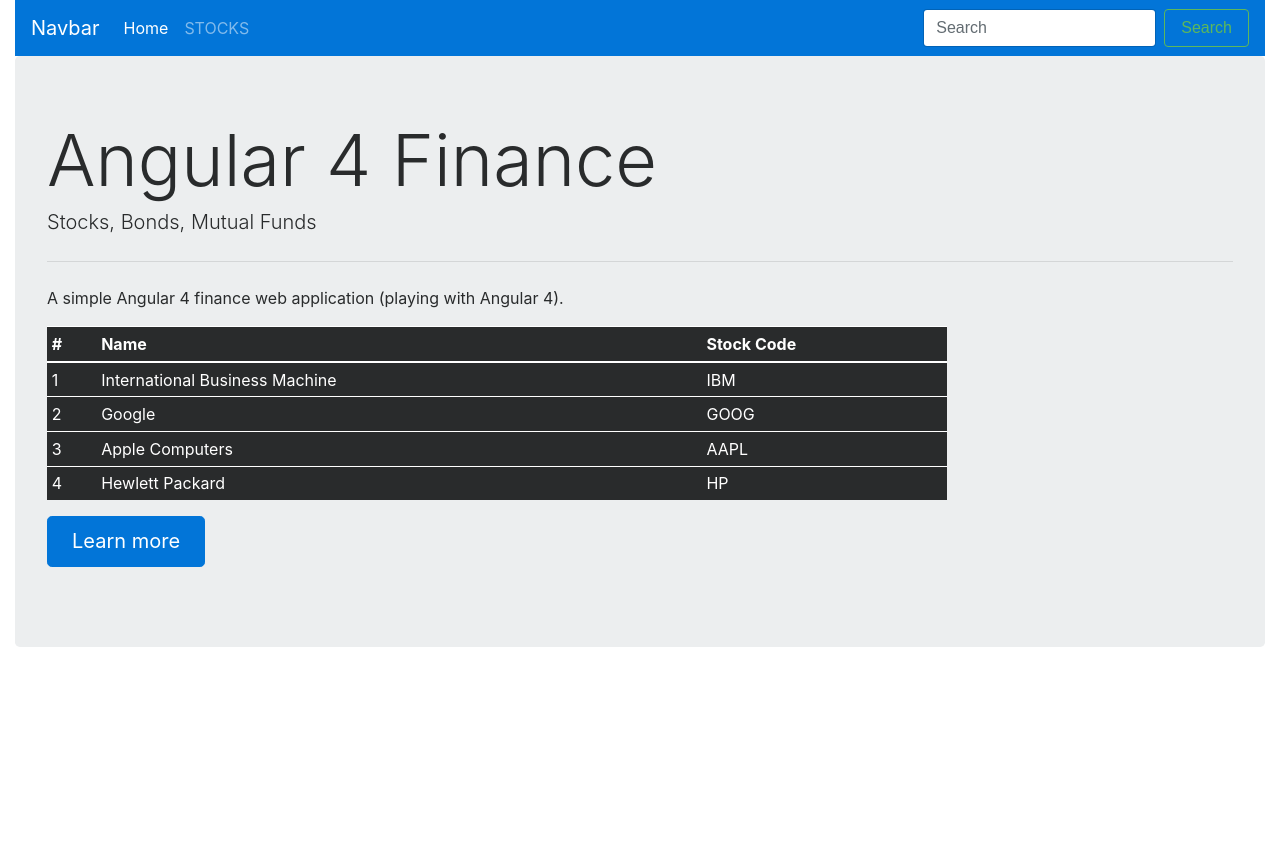
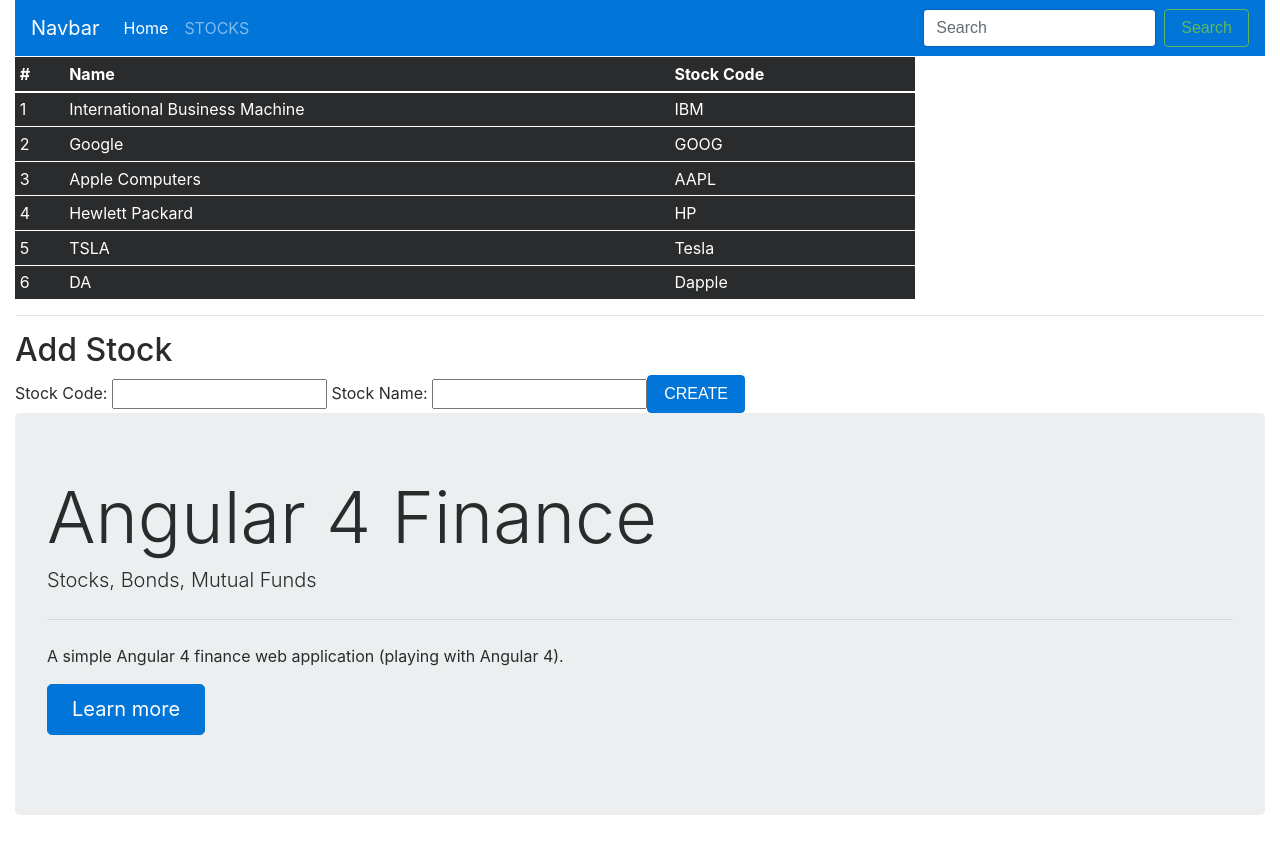
Before and after one commit to daedalus1215/PlayingAngular, an Angular app: page / in a window 1280 px wide. Before the commit the page ends 800 px from the top, so only its background shows below. Built offline with nearby package versions, Linux system fonts and the light colour scheme; data requests are answered from the project's data file.

Commit message:
Added Create functionality

```diff
--- a/json-server/db.json
+++ b/json-server/db.json
@@ -19,6 +19,16 @@
       "stockCode": "HP",
       "name": "Hewlett Packard",
       "id": 4
+    },
+    {
+      "name": "TSLA",
+      "stockCode": "Tesla",
+      "id": 5
+    },
+    {
+      "name": "DA",
+      "stockCode": "Dapple",
+      "id": 6
     }
   ]
 }
--- a/src/app/dashboard/dashboard.component.html
+++ b/src/app/dashboard/dashboard.component.html
@@ -1,8 +1,4 @@
-<div class="jumbotron">
-  <h1 class="display-3">Angular 4 Finance</h1>
-  <p class="lead">Stocks, Bonds, Mutual Funds</p>
-  <hr class="my-4">
-  <p>A simple Angular 4 finance web application (playing with Angular 4).</p>
+
 <div class="m-x-auto p-a-2" style="width: 900px">
   <table class="table table-striped table-inverse table-sm center">
     <thead>
@@ -19,6 +15,19 @@
     </tr>
   </table>
 </div>
+<hr>
+<h2>Add Stock</h2>
+Stock Code: <input #newStockCode />
+Stock Name: <input #newStockName />
+
+<button type="button" class="btn btn-primary" (click)="createStock(newStockCode.value, newStockName.value)">CREATE </button>
+
+<div class="jumbotron">
+  <h1 class="display-3">Angular 4 Finance</h1>
+  <p class="lead">Stocks, Bonds, Mutual Funds</p>
+  <hr class="my-4">
+  <p>A simple Angular 4 finance web application (playing with Angular 4).</p>
+
   <p class="lead">
     <a class="btn btn-primary btn-lg" href="#" role="button">Learn more</a>
   </p>
--- a/src/app/dashboard/dashboard.component.ts
+++ b/src/app/dashboard/dashboard.component.ts
@@ -23,4 +23,9 @@
       error => console.log('Server Error')
     );
   }
+
+  createStock(newStockCode: string, newName: string) {
+    this.stocksService.createStock(newStockCode, newName).subscribe();
+    location.reload();
+  }
 }
--- a/src/app/stocks/stocks-service/stocks.service.ts
+++ b/src/app/stocks/stocks-service/stocks.service.ts
@@ -19,6 +19,10 @@
                     .catch((error: any) => Observable.throw(error.json().error || ' Server Error'));
     }
 
+    createStock(newStockCode: string, newName: string): Observable<any> {
+        return this.http.post('http://localhost:3000/stocks', {name: newName, stockCode: newStockCode});
+    }
+
     getStocks(): string[] {
         return ['AAPL', 'MSFT', 'GOOG'];
     }
```
